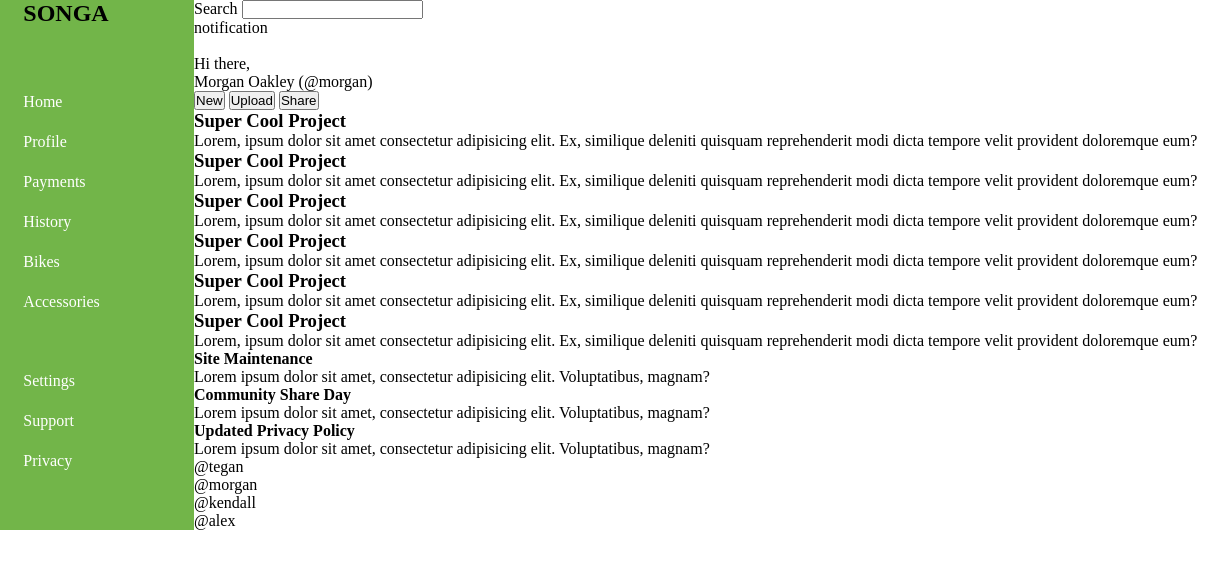
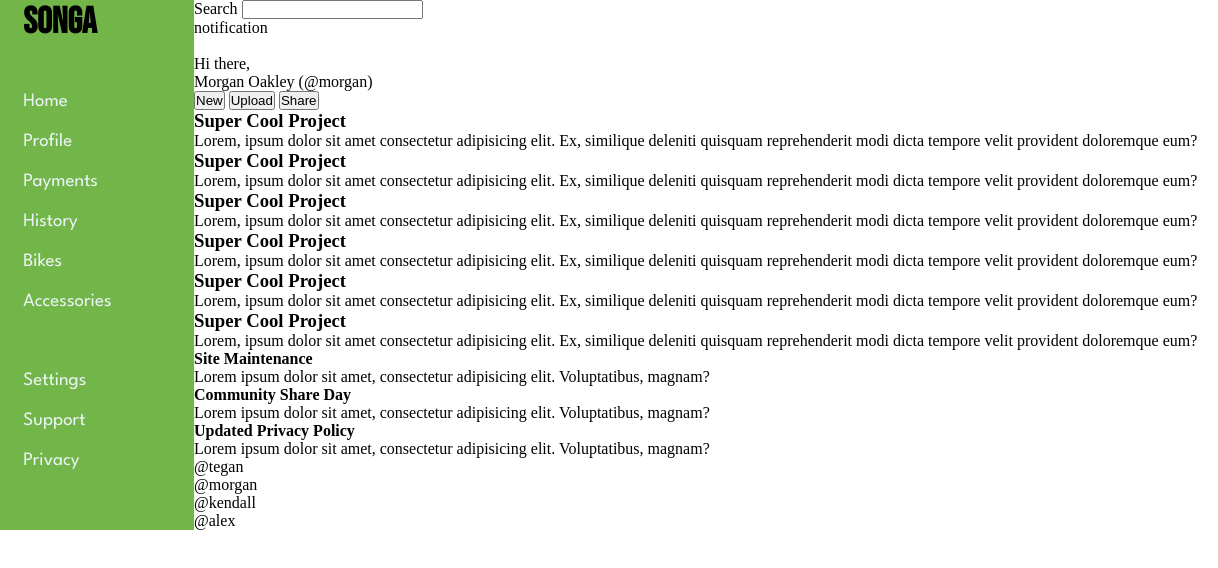
Before and after one commit to symonogwe/admin-dashboard, a plain HTML site: page index.html in a window 1280 px wide. Shown: the full height of the page, 62-1280 px from the left. Drawn offline with Linux system fonts and the light colour scheme.

Commit message:
Add respective root variables to aside elements

```diff
--- a/index.css
+++ b/index.css
@@ -1,4 +1,6 @@
+@import url('https://fonts.googleapis.com/css2?family=Bebas+Neue&display=swap');
 
+@import url('https://fonts.googleapis.com/css2?family=League+Spartan&display=swap');
 
 :root {
     --base-color: #72B549;
@@ -8,9 +10,9 @@
     --nav-bg-color: #0A0B0D;
     --base-header-ff: "Bebas Neue", sans-serif;
     --base-paragraph-ff: "League Spartan", sans-serif;
-    --main-header-fs: calc(2.5rem + 2vw);
-    --main-subheader-fs: calc(1.3rem + .9vw);
-    --main-paragraph-fs: calc(1rem + .6vw);
+    --main-header-fs: calc(1.5rem + 1vw);
+    --main-subheader-fs: calc(.9rem + .9vw);
+    --main-paragraph-fs: calc(.7rem + .6vw);
 }
 
 * {
@@ -38,7 +40,6 @@ aside {
     background-color: var(--base-color);
     display: grid;
     grid-template-columns: 1fr;
-    /* grid-template-rows: 1fr 2fr 1fr; */
     grid-template-rows: 10% 45% 20%;
     gap: 2.5rem;
 }
@@ -50,6 +51,8 @@ aside {
 
 .aside-logo > h1 {
     grid-column: 2 / 3;
+    font-family: var(--base-header-ff);
+    font-size: var(--main-header-fs);
 }
 
 .aside-logo > img {
@@ -61,6 +64,13 @@ aside {
     display: grid;
     grid-template-columns: 1fr 2fr;
     grid-template-rows: repeat(6, 40px);
+}
+
+.nav-links > a,
+.account-custom > a {
+    color: var(--paragraph-color);
+    font-size: var(--main-paragraph-fs);
+    font-family: var(--base-paragraph-ff);
 }
 
 .nav-links > a {
@@ -106,7 +116,6 @@ aside {
     display: grid;
     grid-template-columns: 1fr 2fr;
     grid-template-rows: repeat(3, 40px);
-    /* height: 180px; */
 }
 
 .account-custom > a {
```
